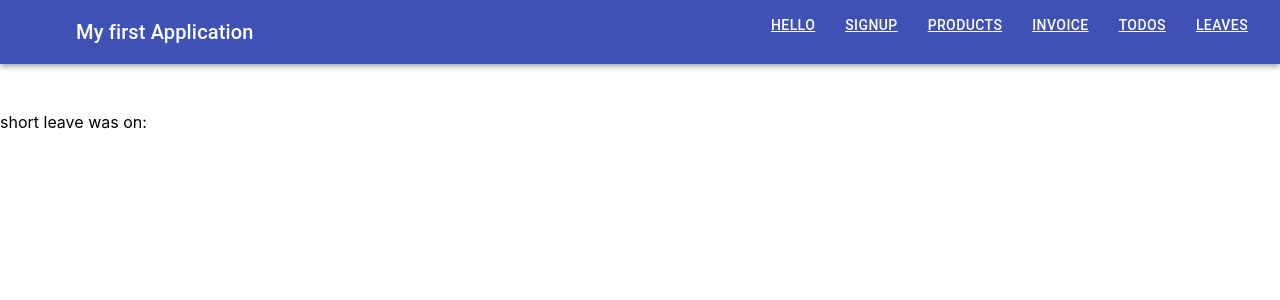
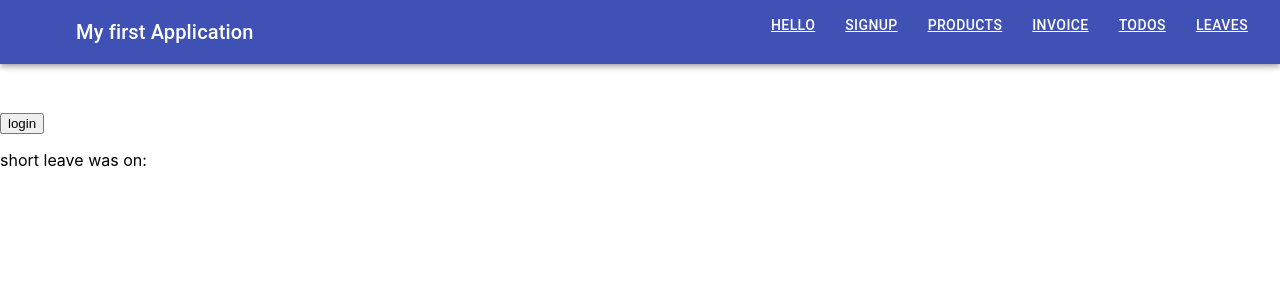
Before and after one commit to umarislam12/reactts, a React (Create React App) app: page /leaves in a window 1280 px wide. Shown: the top 300 px of the page. Built offline with nearby package versions, Linux system fonts and the light colour scheme.

Commit message:
working with protected routes

```diff
--- a/src/routing/enter.tsx
+++ b/src/routing/enter.tsx
@@ -1,5 +1,5 @@
 // @ts-nocheck
-
+import { useState } from "react";
 import {
   BrowserRouter as Router,
   Switch,
@@ -22,11 +22,12 @@
 import Navbar from "./navbar";
 
 export default function Enter() {
+  const [login, setLogin] = useState(false)
   return (
     <Router>
       <div>
         <Navbar />
-
+<button onClick={()=>setLogin(!login)}>{login?"logout":"login"}</button>
         <Switch>
           <Route path="/authentication">
             <Authenticationforms />
```
